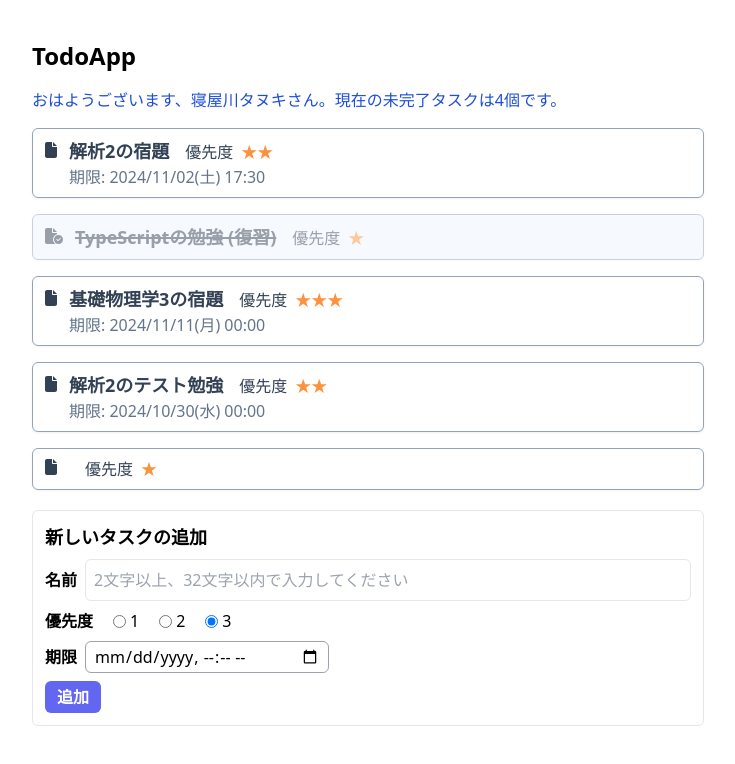
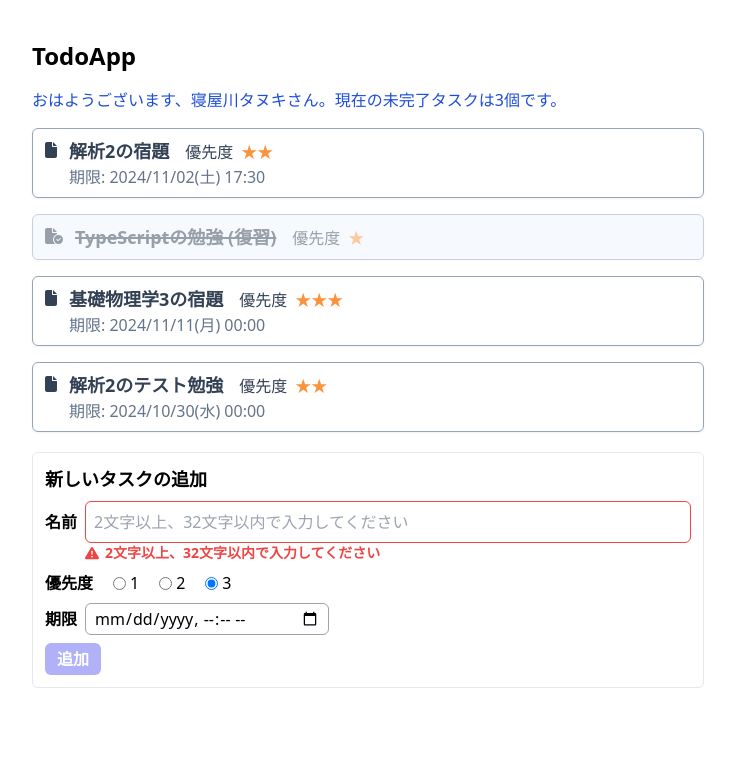
Before and after one commit to ai10pro/react-todo-app, a React (Vite) app: page / in a window 1280 px wide. Both pictures are taken after a click on the button "追加". Shown: the top 764 px of the page, without its empty margins (272-1007 px from the left). Built offline with nearby package versions, Linux system fonts and the light colour scheme.

Commit message:
update App.tsx

```diff
--- a/src/App.tsx
+++ b/src/App.tsx
@@ -4,18 +4,31 @@ import { initTodos } from "./initTodos";
 import WelcomeMessage from "./WelcomeMessage";
 import TodoList from "./TodoList";
 import { v4 as uuid } from "uuid";
-import dayjs from "dayjs"; // ◀◀ 追加
+import dayjs from "dayjs";
+import { twMerge } from "tailwind-merge"; // ◀◀ 追加
+import { FontAwesomeIcon } from "@fortawesome/react-fontawesome"; // ◀◀ 追加
+import { faTriangleExclamation } from "@fortawesome/free-solid-svg-icons"; // ◀◀ 追加
 
 const App = () => {
   const [todos, setTodos] = useState<Todo[]>(initTodos);
   const [newTodoName, setNewTodoName] = useState("");
   const [newTodoPriority, setNewTodoPriority] = useState(3);
-  const [newTodoDeadline, setNewTodoDeadline] = useState<Date | null>(null); // ◀◀ 追加
+  const [newTodoDeadline, setNewTodoDeadline] = useState<Date | null>(null);
+  const [newTodoNameError, setNewTodoNameError] = useState("");
 
   const uncompletedCount = todos.filter((todo: Todo) => !todo.isDone).length;
 
+  // ▼▼ 追加
+  const isValidTodoName = (name: string): string => {
+    if (name.length < 2 || name.length > 32) {
+      return "2文字以上、32文字以内で入力してください";
+    } else {
+      return "";
+    }
+  };
+
   const updateNewTodoName = (e: React.ChangeEvent<HTMLInputElement>) => {
-    // あとでバリデーションなどの処理をここに追加する
+    setNewTodoNameError(isValidTodoName(e.target.value)); // ◀◀ 追加
     setNewTodoName(e.target.value);
   };
 
@@ -26,22 +39,28 @@ const App = () => {
   const updateDeadline = (e: React.ChangeEvent<HTMLInputElement>) => {
     const dt = e.target.value; // UIで日時が未設定のときは空文字列 "" が dt に格納される
     console.log(`UI操作で日時が "${dt}" (${typeof dt}型) に変更されました。`);
-    setNewTodoDeadline(dt ? new Date(Date.parse(dt)) : null);
+    setNewTodoDeadline(dt === "" ? null : new Date(dt));
   };
 
   const addNewTodo = () => {
+    // ▼▼ 編集
+    const err = isValidTodoName(newTodoName);
+    if (err !== "") {
+      setNewTodoNameError(err);
+      return;
+    }
     const newTodo: Todo = {
       id: uuid(),
       name: newTodoName,
       isDone: false,
       priority: newTodoPriority,
-      deadline: newTodoDeadline, // ◀◀ 追加
+      deadline: newTodoDeadline,
     };
     const updatedTodos = [...todos, newTodo];
     setTodos(updatedTodos);
     setNewTodoName("");
     setNewTodoPriority(3);
-    setNewTodoDeadline(null); // ◀◀ 追加
+    setNewTodoDeadline(null);
   };
 
   return (
@@ -57,6 +76,8 @@ const App = () => {
 
       <div className="mt-5 space-y-2 rounded-md border p-3">
         <h2 className="text-lg font-bold">新しいタスクの追加</h2>
+        {/* 編集: ここから... */}
+        <div>
           <div className="flex items-center space-x-2">
             <label className="font-bold" htmlFor="newTodoName">
               名前
@@ -66,10 +87,24 @@ const App = () => {
               type="text"
               value={newTodoName}
               onChange={updateNewTodoName}
-            className="grow rounded-md border p-2"
+              className={twMerge(
+                "grow rounded-md border p-2",
+                newTodoNameError && "border-red-500 outline-red-500"
+              )}
               placeholder="2文字以上、32文字以内で入力してください"
             />
           </div>
+          {newTodoNameError && (
+            <div className="ml-10 flex items-center space-x-1 text-sm font-bold text-red-500 ">
+              <FontAwesomeIcon
+                icon={faTriangleExclamation}
+                className="mr-0.5"
+              />
+              <div>{newTodoNameError}</div>
+            </div>
+          )}
+        </div>
+        {/* ...ここまで */}
 
         <div className="flex gap-5">
           <div className="font-bold">優先度</div>
@@ -88,7 +123,6 @@ const App = () => {
           ))}
         </div>
 
-        {/* DateTimeUIの実装 ここから... */}
         <div className="flex items-center gap-x-2">
           <label htmlFor="deadline" className="font-bold">
             期限
@@ -105,12 +139,14 @@ const App = () => {
             className="rounded-md border border-gray-400 px-2 py-0.5"
           />
         </div>
-        {/* ...ここまで */}
 
         <button
           type="button"
           onClick={addNewTodo}
-          className="rounded-md bg-indigo-500 px-3 py-1 font-bold text-white hover:bg-indigo-600"
+          className={twMerge(
+            "rounded-md bg-indigo-500 px-3 py-1 font-bold text-white hover:bg-indigo-600",
+            newTodoNameError && "cursor-not-allowed opacity-50"
+          )}
         >
           追加
         </button>
```
Lines whose indentation alone changed are shown as unchanged.
